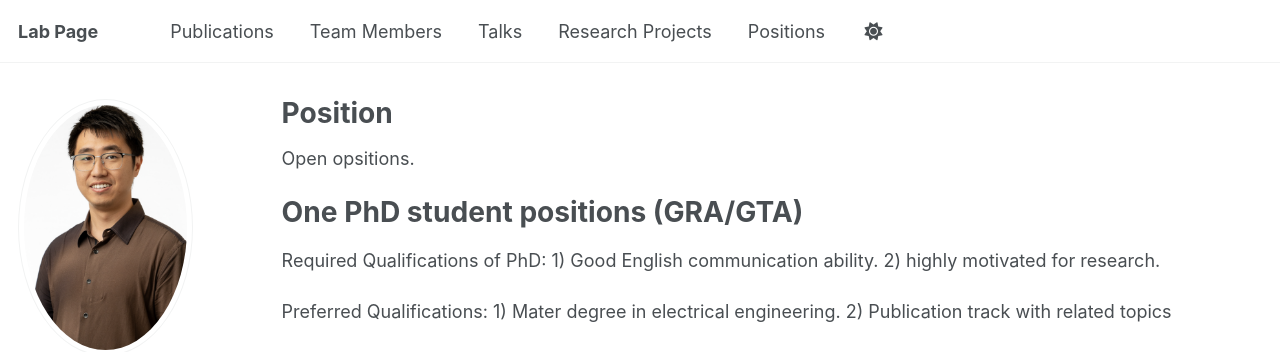
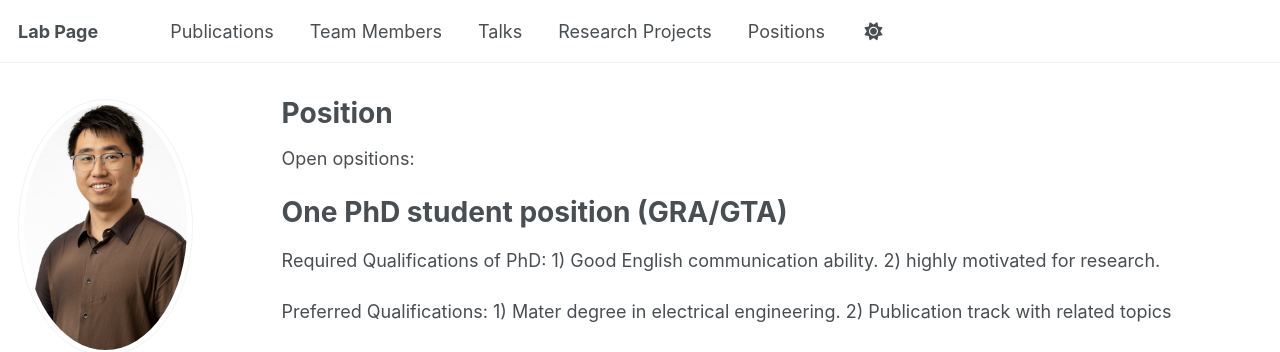
Before and after one commit to qzhang41/qzhang41.github.io, a Jekyll site: the page built from _pages/Positions.md, in a window 1280 px wide. Shown: the top 352 px of the page. Built offline with Jekyll 4.4.1, drawn with Linux system fonts in a browser that asks for light colours; some web fonts are replaced; a script that is not in the unit is left out.

Commit message:
Update Positions.md

```diff
--- a/_pages/Positions.md
+++ b/_pages/Positions.md
@@ -4,9 +4,9 @@ title: "Position"
 permalink: /position/
 author_profile: true
 ---
-Open opsitions.
+Open opsitions:
 
-# One PhD student positions (GRA/GTA)
+# One PhD student position (GRA/GTA)
 
 Required Qualifications of PhD: 1) Good English communication ability. 2) highly motivated for research.
 
```
